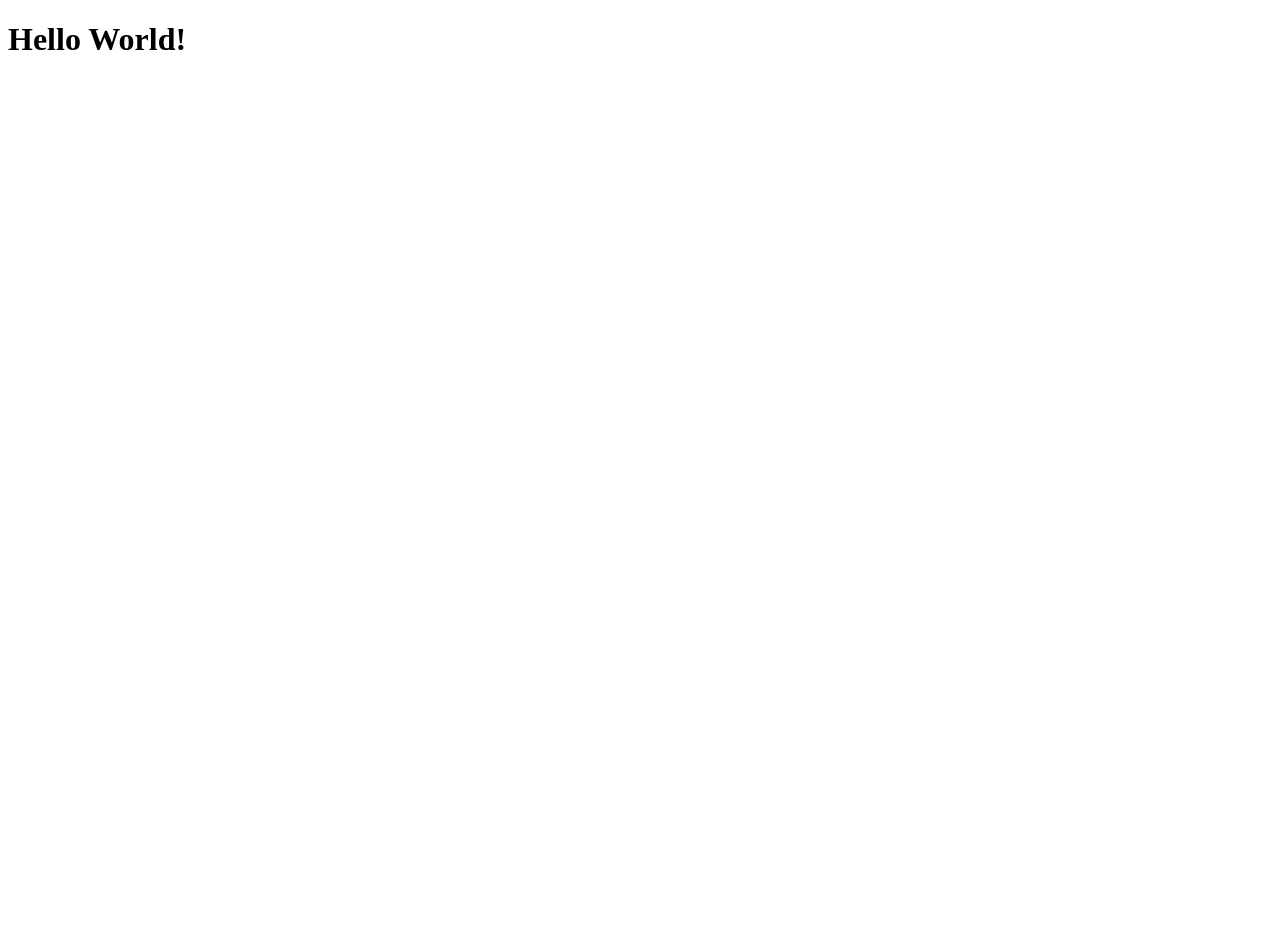
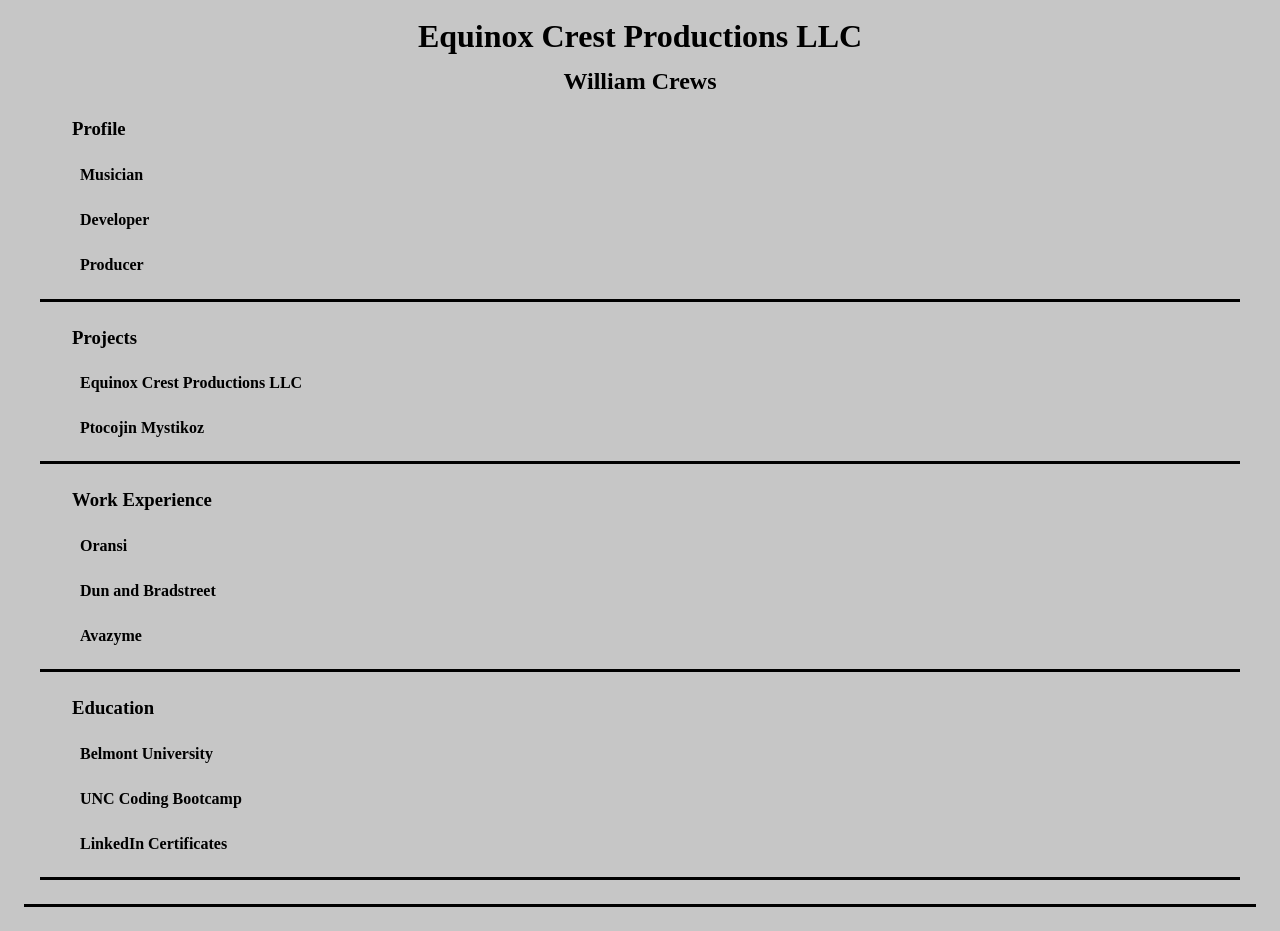
Before and after one commit to lordozland/worksUndProjects, a Next.js app in the folder portfolio-version/: page / in a window 1280 px wide. Before the commit the page ends 800 px from the top, so only its background shows below. Built offline with nearby package versions, Linux system fonts and the light colour scheme.

Commit message:
just moving css

```diff
--- a/portfolio-version/pages/index.tsx
+++ b/portfolio-version/pages/index.tsx
@@ -16,7 +16,80 @@
       <main>
         <div>
           <p>
-            <h1>Hello World!</h1>
+            <h1>Equinox Crest Productions LLC</h1>
+
+            <h2>William Crews</h2>
+
+            {/* <!-- Profile --> */}
+            <p>
+                <h3>Profile</h3>
+
+                <div>
+                    <h4>Musician</h4>
+                </div>
+
+                <div>
+                    <h4>Developer</h4>
+                </div>
+
+                <div>
+                    <h4>Producer</h4>
+                </div>
+
+            </p>
+
+
+            {/* <!-- Projects --> */}
+            <p>
+                <h3>Projects</h3>
+
+                <div>
+                    <h4>Equinox Crest Productions LLC</h4>
+                </div>
+
+                <div>
+                    <h4>Ptocojin Mystikoz</h4>
+                </div>
+
+            </p>
+
+
+            {/* <!-- Work Experience --> */}
+            <p>
+                <h3>Work Experience</h3>
+
+                <div>
+                    <h4>Oransi</h4>
+                </div>
+
+                <div>
+                    <h4>Dun and Bradstreet</h4>
+                </div>
+
+                <div>
+                    <h4>Avazyme</h4>
+                </div>
+
+            </p>
+
+
+            {/* <!-- Education --> */}
+            <p>
+                <h3>Education</h3>
+
+                <div>
+                    <h4>Belmont University</h4>
+                </div>
+
+                <div>
+                    <h4>UNC Coding Bootcamp</h4>
+                </div>
+
+                <div>
+                    <h4>LinkedIn Certificates</h4>
+                </div>
+
+            </p>
           </p>
         </div>
       </main>
--- a/portfolio-version/styles/globals.css
+++ b/portfolio-version/styles/globals.css
@@ -105,3 +105,28 @@
     color-scheme: dark;
   }
 } */
+
+body {
+  font-family: 'Crimson Text', serif;
+  background-color: rgba(174, 174, 174, 0.701);
+}
+
+p {
+  margin: 1.5rem 1rem;
+  border-bottom: solid;
+  line-height: 150%;
+}
+
+h3 {
+  padding-left: 2rem;
+}
+
+h4 {
+  padding-left: 2.5rem;
+}
+
+h1, h2 {
+  display: flex;
+  justify-content: center;
+  align-items: center;
+}
```
